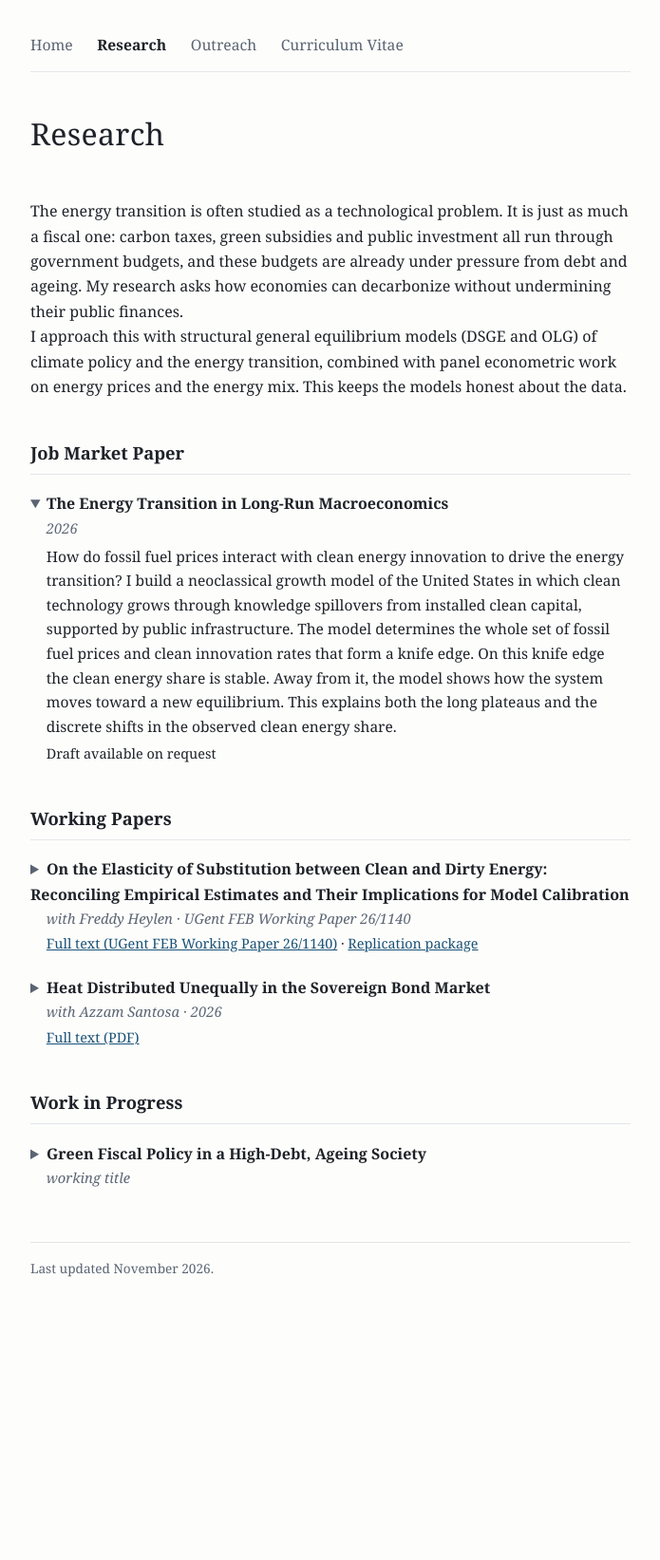
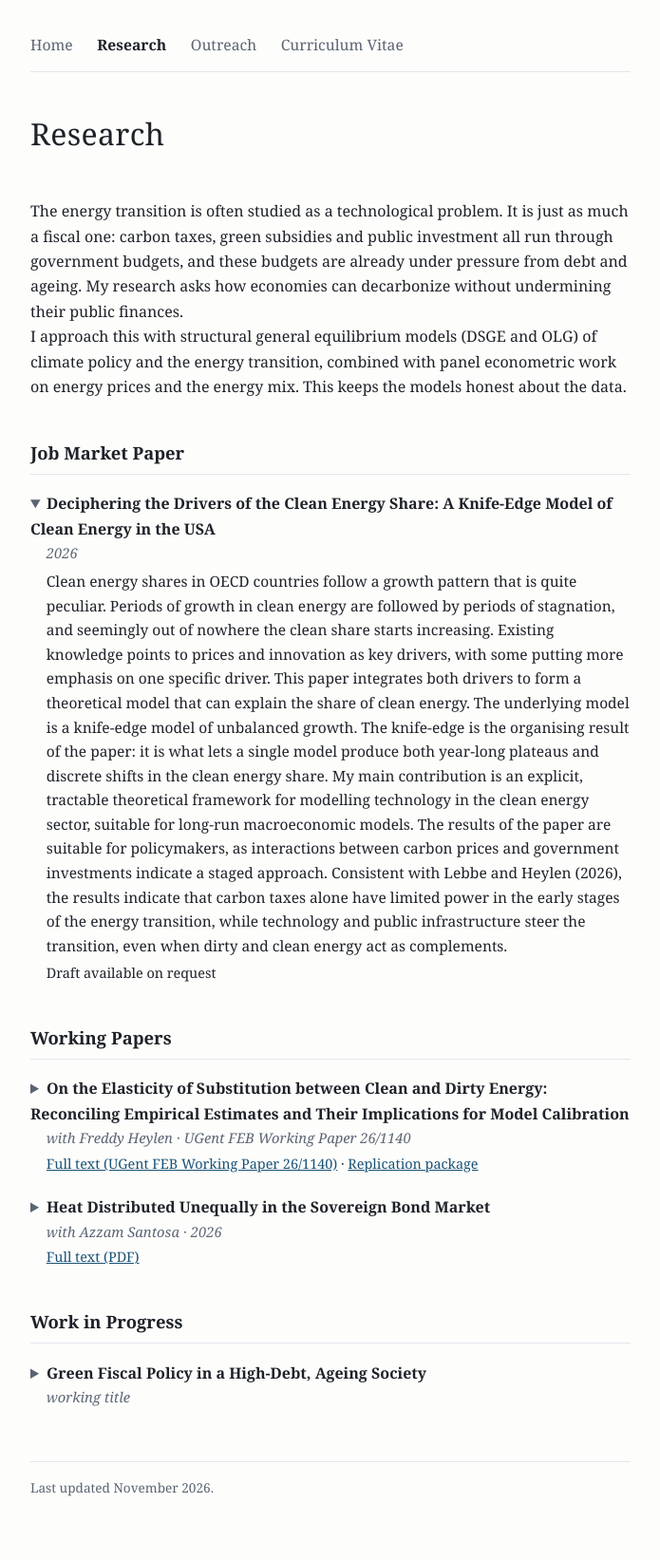
Before and after one commit to thomaslebbe/thomaslebbe.github.io, a Jekyll site: the page built from research.md, in a window 1280 px wide. Shown: the whole page at 95% size, without its empty margins (292-987 px from the left). Built offline with Jekyll 4.4.1, drawn with Linux system fonts in a browser that asks for light colours; before the commit the page ends 1412 px from its top, so only the background shows below that.

Commit message:
Update JMP title and abstract to current draft version
Co-Authored-By: Claude Fable 5 <noreply@anthropic.com>

```diff
--- a/_data/papers.yml
+++ b/_data/papers.yml
@@ -2,21 +2,32 @@
 # section: jmp | published | working | progress
 # Within a section, papers appear in file order — keep newest first.
 papers:
-  - title: "The Energy Transition in Long-Run Macroeconomics"
+  - title: >-
+      Deciphering the Drivers of the Clean Energy Share: A Knife-Edge Model
+      of Clean Energy in the USA
     authors: ""
     year: "2026"
     section: jmp
     abstract: >-
-      How do fossil fuel prices interact with clean energy innovation to
-      drive the energy transition? I build a neoclassical growth model of
-      the United States in which clean technology grows through knowledge
-      spillovers from installed clean capital, supported by public
-      infrastructure. The model determines the whole set of fossil fuel
-      prices and clean innovation rates that form a knife edge. On this
-      knife edge the clean energy share is stable. Away from it, the model
-      shows how the system moves toward a new equilibrium. This explains
-      both the long plateaus and the discrete shifts in the observed clean
-      energy share.
+      Clean energy shares in OECD countries follow a growth pattern that is
+      quite peculiar. Periods of growth in clean energy are followed by
+      periods of stagnation, and seemingly out of nowhere the clean share
+      starts increasing. Existing knowledge points to prices and innovation
+      as key drivers, with some putting more emphasis on one specific
+      driver. This paper integrates both drivers to form a theoretical
+      model that can explain the share of clean energy. The underlying
+      model is a knife-edge model of unbalanced growth. The knife-edge is
+      the organising result of the paper: it is what lets a single model
+      produce both year-long plateaus and discrete shifts in the clean
+      energy share. My main contribution is an explicit, tractable
+      theoretical framework for modelling technology in the clean energy
+      sector, suitable for long-run macroeconomic models. The results of
+      the paper are suitable for policymakers, as interactions between
+      carbon prices and government investments indicate a staged approach.
+      Consistent with Lebbe and Heylen (2026), the results indicate that
+      carbon taxes alone have limited power in the early stages of the
+      energy transition, while technology and public infrastructure steer
+      the transition, even when dirty and clean energy act as complements.
     links:
       - label: "Draft available on request"
         url: ""
```
